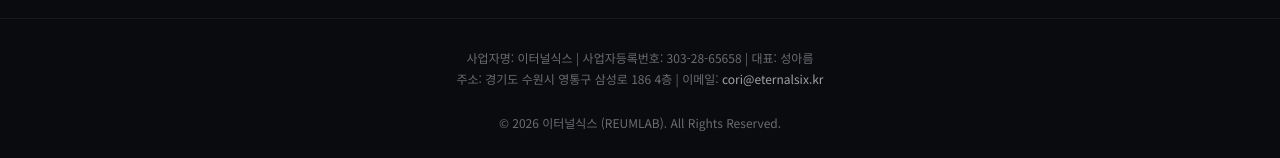
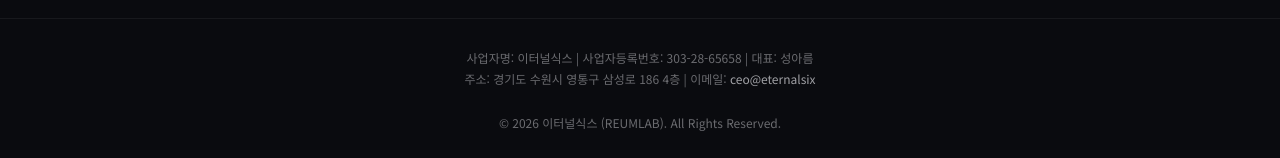
Before and after one commit to samduck150906-lgtm/reumlab, a Next.js app: page /bootcamp/ai-app in a window 1280 px wide. Shown: the part 5772-5930 px from the top of the page. Built offline with nearby package versions, Linux system fonts and the light colour scheme; no server answers.

Commit message:
이메일 주소 통일: 모든 이메일을 ceo@eternalsix로 변경
Co-authored-by: Cursor <cursoragent@cursor.com>

```diff
--- a/app/bootcamp/BootcampLanding.js
+++ b/app/bootcamp/BootcampLanding.js
@@ -278,7 +278,7 @@ export default function BootcampLanding({ kakaoUrl }) {
             사업자명: 이터널식스 | 사업자등록번호: 303-28-65658 | 대표: 성아름
             <br />
             주소: 경기도 수원시 영통구 삼성로 186 4층 | 이메일:{' '}
-            <a href="mailto:cori@eternalsix.kr">cori@eternalsix.kr</a>
+            <a href="mailto:ceo@eternalsix">ceo@eternalsix</a>
             <br />
             <br />
             © 2026 이터널식스 (REUMLAB). All Rights Reserved.
--- a/components/HomePage.js
+++ b/components/HomePage.js
@@ -887,7 +887,7 @@ export default function HomePage({ site }) {
       <footer className="footer">
         <div className="container">
           <p className="footer-info">
-            사업자명: {site?.company || '이터널식스'} <span>|</span> 사업자등록번호: 303-28-65658 <span>|</span> 대표: 성아름 <span>|</span> 주소: 경기도 수원시 영통구 삼성로 186 4층 <span>|</span> 이메일: <a href={`mailto:${site?.email || 'ceo@eternalsix.com'}`} style={{ color: 'var(--text-dim)' }}>{site?.email || 'ceo@eternalsix.com'}</a>
+            사업자명: {site?.company || '이터널식스'} <span>|</span> 사업자등록번호: 303-28-65658 <span>|</span> 대표: 성아름 <span>|</span> 주소: 경기도 수원시 영통구 삼성로 186 4층 <span>|</span> 이메일: <a href={`mailto:${site?.email || 'ceo@eternalsix'}`} style={{ color: 'var(--text-dim)' }}>{site?.email || 'ceo@eternalsix'}</a>
           </p>
         </div>
       </footer>
--- a/content/templates.json
+++ b/content/templates.json
@@ -3,7 +3,7 @@
     "name": "럼랩 REUMLAB",
     "url": "https://reumlab.com",
     "kakao": "http://pf.kakao.com/_xkxjQxgn",
-    "email": "cori@eternalsix.kr",
+    "email": "ceo@eternalsix",
     "tel": "010-8111-9370",
     "company": "이터널식스",
     "ogImage": "https://reumlab.com/og-default.png",
--- a/index.html
+++ b/index.html
@@ -550,7 +550,7 @@ a{color:inherit;text-decoration:none}
   </div>
 </section>
 
-<footer class="footer"><div class="container"><p class="footer-info">사업자명: 이터널식스 <span>|</span> 사업자등록번호: 303-28-65658 <span>|</span> 대표: 성아름 <span>|</span> 주소: 경기도 수원시 영통구 삼성로 186 4층 <span>|</span> 이메일: <a href="mailto:ceo@eternalsix.com" style="color:var(--text-dim)">ceo@eternalsix.com</a></p></div></footer>
+<footer class="footer"><div class="container"><p class="footer-info">사업자명: 이터널식스 <span>|</span> 사업자등록번호: 303-28-65658 <span>|</span> 대표: 성아름 <span>|</span> 주소: 경기도 수원시 영통구 삼성로 186 4층 <span>|</span> 이메일: <a href="mailto:ceo@eternalsix" style="color:var(--text-dim)">ceo@eternalsix</a></p></div></footer>
 
 <div class="float-btns">
   <a href="https://open.kakao.com/o/sF0lmnhi" target="_blank" class="float-btn float-kakao" title="카카오톡 상담">💬</a>
--- a/vvip/index.html
+++ b/vvip/index.html
@@ -306,7 +306,7 @@ a{color:inherit;text-decoration:none}
 
 <footer class="footer">
   <div class="container">
-    <p class="footer-info">사업자명: 이터널식스 <span>|</span> 사업자등록번호: 303-28-65658 <span>|</span> 대표: 성아름 <span>|</span> 주소: 경기도 수원시 영통구 삼성로 186 4층 <span>|</span> 이메일: <a href="mailto:ceo@eternalsix.com" style="color:var(--text-dim)">ceo@eternalsix.com</a></p>
+    <p class="footer-info">사업자명: 이터널식스 <span>|</span> 사업자등록번호: 303-28-65658 <span>|</span> 대표: 성아름 <span>|</span> 주소: 경기도 수원시 영통구 삼성로 186 4층 <span>|</span> 이메일: <a href="mailto:ceo@eternalsix" style="color:var(--text-dim)">ceo@eternalsix</a></p>
   </div>
 </footer>
 
```
